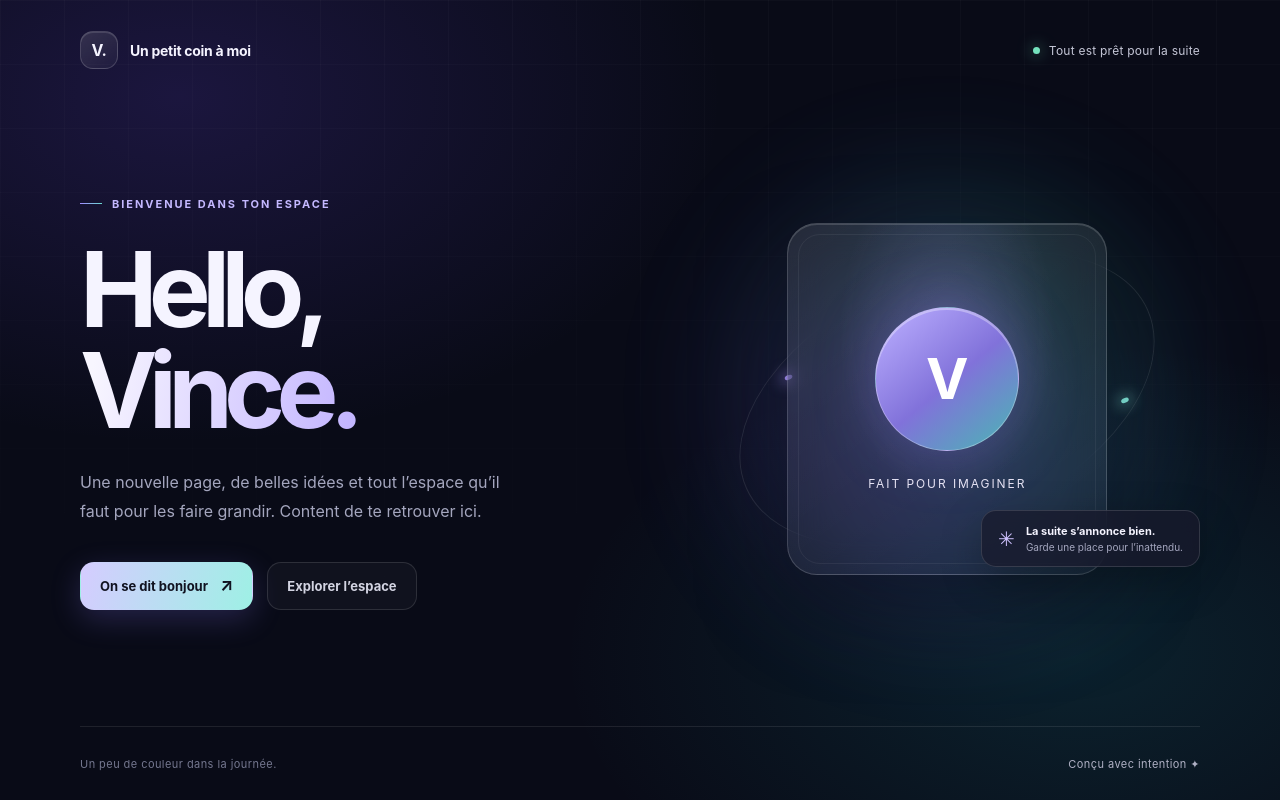
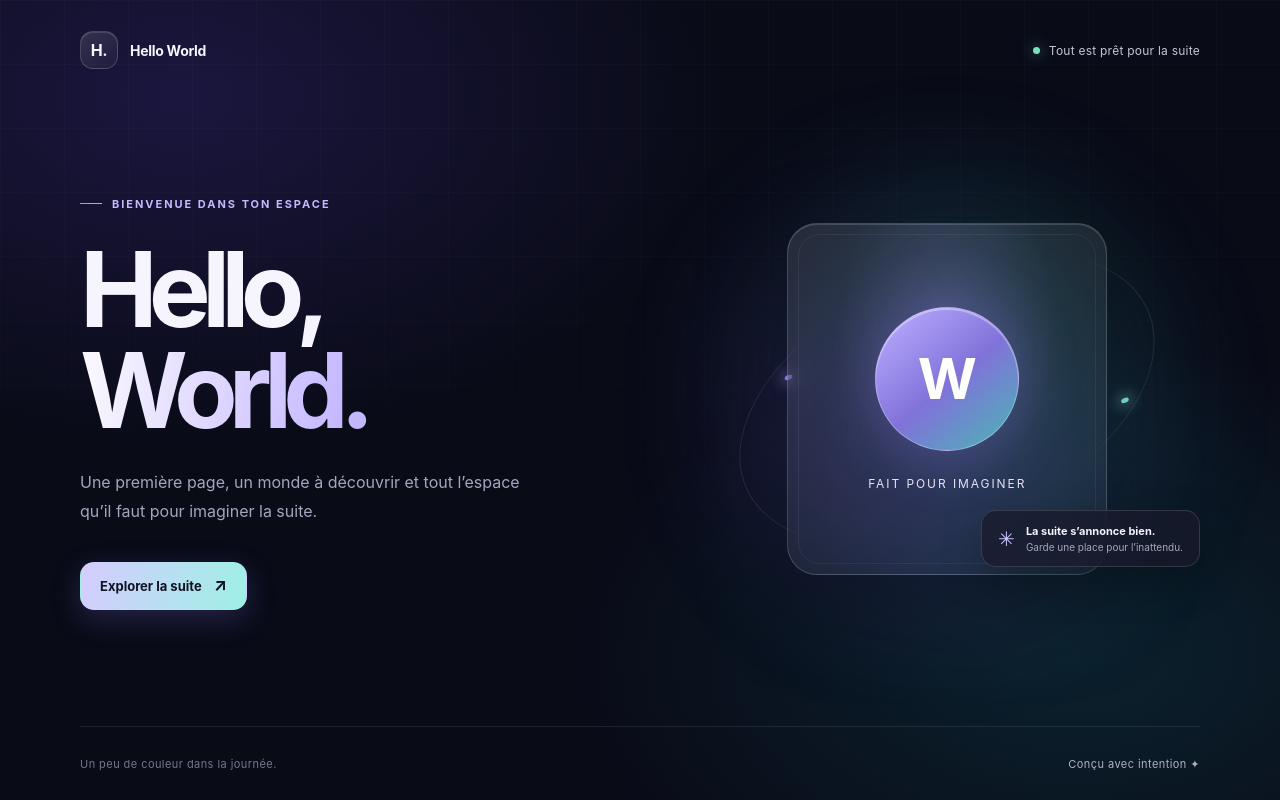
Before and after one commit to vmeoc/nkp-demo-app, a plain HTML site: page index.html in a window 1280 px wide. Drawn offline with Linux system fonts and the light colour scheme.

Commit message:
Serve Hello World page on NKP

```diff
--- a/index.html
+++ b/index.html
@@ -4,8 +4,8 @@
     <meta charset="utf-8">
     <meta name="viewport" content="width=device-width, initial-scale=1">
     <meta name="theme-color" content="#090b17">
-    <meta name="description" content="Une petite page d'accueil pensée pour Vince.">
-    <title>Hello, Vince — le début de quelque chose</title>
+    <meta name="description" content="Une petite page d'accueil Hello World, pour commencer quelque chose de grand.">
+    <title>Hello, World — le début de quelque chose</title>
     <style>
       :root {
         color-scheme: dark;
@@ -440,9 +440,9 @@
   <body>
     <div class="page">
       <header class="topbar">
-        <a class="brand" href="#" aria-label="Accueil, Vince">
-          <span class="brand-mark" aria-hidden="true">V.</span>
-          <span>Un petit coin à moi</span>
+        <a class="brand" href="#welcome-title" aria-label="Accueil, Hello World">
+          <span class="brand-mark" aria-hidden="true">H.</span>
+          <span>Hello World</span>
         </a>
         <div class="status">
           <span class="status-dot" aria-hidden="true"></span>
@@ -453,16 +453,14 @@
       <main>
         <section class="welcome" aria-labelledby="welcome-title">
           <p class="eyebrow">Bienvenue dans ton espace</p>
-          <h1 id="welcome-title">Hello,<span>Vince.</span></h1>
+          <h1 id="welcome-title">Hello,<span>World.</span></h1>
           <p class="intro">
-            Une nouvelle page, de belles idées et tout l’espace qu’il faut pour les faire grandir.
-            Content de te retrouver ici.
+            Une première page, un monde à découvrir et tout l’espace qu’il faut pour imaginer la suite.
           </p>
           <div class="actions">
-            <a class="button button-primary" href="mailto:hello@example.com">
-              On se dit bonjour <span class="arrow" aria-hidden="true">↗</span>
+            <a class="button button-primary" href="#inspiration">
+              Explorer la suite <span class="arrow" aria-hidden="true">↗</span>
             </a>
-            <a class="button button-secondary" href="#inspiration">Explorer l’espace</a>
           </div>
         </section>
 
@@ -470,7 +468,7 @@
           <div class="glow" aria-hidden="true"></div>
           <div class="orbit" aria-hidden="true"></div>
           <div class="portrait-card">
-            <div class="monogram" aria-hidden="true">V</div>
+            <div class="monogram" aria-hidden="true">W</div>
             <p class="card-caption">Fait pour imaginer</p>
           </div>
           <aside class="floating-note">
```
Also changed, not shown: 2 other files.
